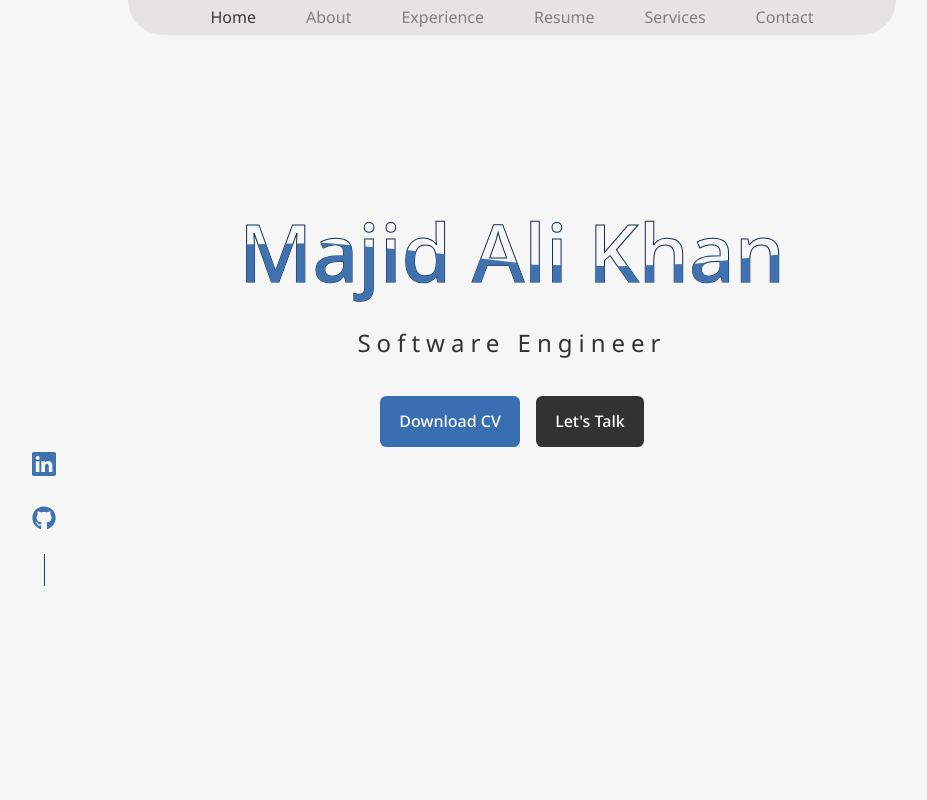
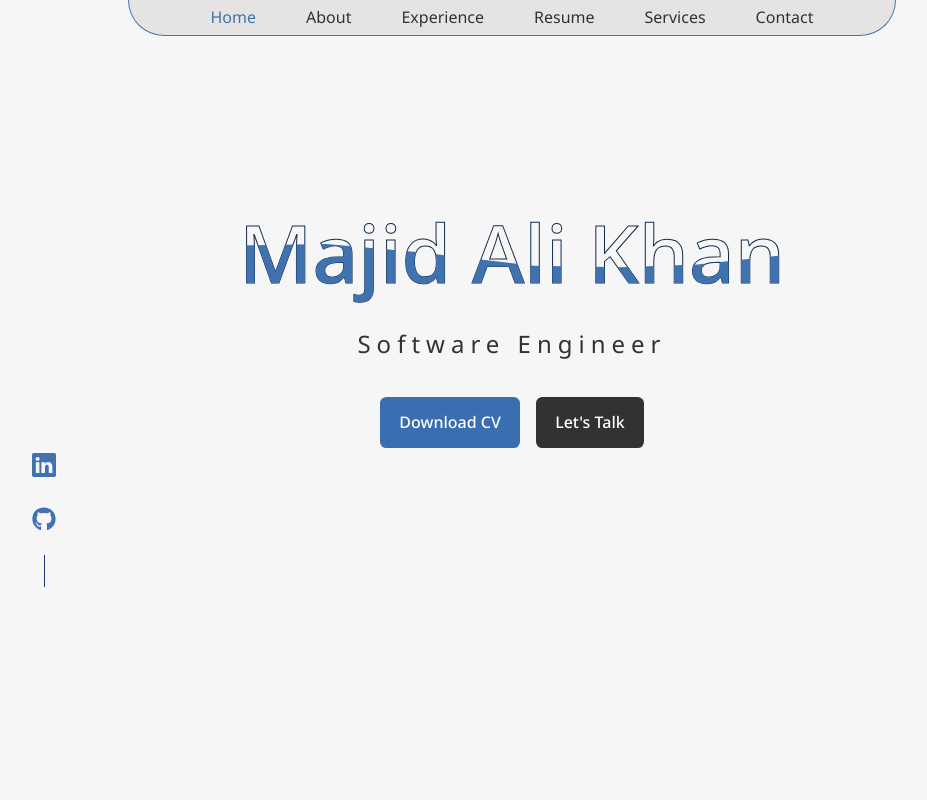
Before and after one commit to majidalykhan/mak-portfolio, a React (Create React App) app: page / in a window 1280 px wide. Shown: the top 800 px of the page, without its empty margins (128-1055 px from the left). Built offline with nearby package versions, Linux system fonts and the light colour scheme.

Commit message:
Nav modifications

```diff
--- a/src/components/nav/nav.css
+++ b/src/components/nav/nav.css
@@ -6,6 +6,9 @@ nav {
   margin-right: auto;
   background: var(--grey-platinum-color);
   padding: 4px;
+  border-bottom: 1px solid var(--button-bg);
+  border-left: 1px solid var(--button-bg);
+  border-right: 1px solid var(--button-bg);
   top: 0px;
   text-align: center;
   width: 60%;
@@ -16,18 +19,18 @@ nav {
 }
 
 nav a {
-  color:var(--dark-grey-color);
+  color:var(--secondary-heading-color);
   text-decoration:none;
   margin: 0px 25px;
   font-size: 1rem;
 }
 
 nav a:hover {
-  color: var(--black-color);
+  color: var(--button-bg);
 }
 
 nav a.active {
-  color: var(--black-color);
+  color: var(--button-bg);
 }
 
 /* =========== MEDIA Queries (Medium devices) =========== */
```
